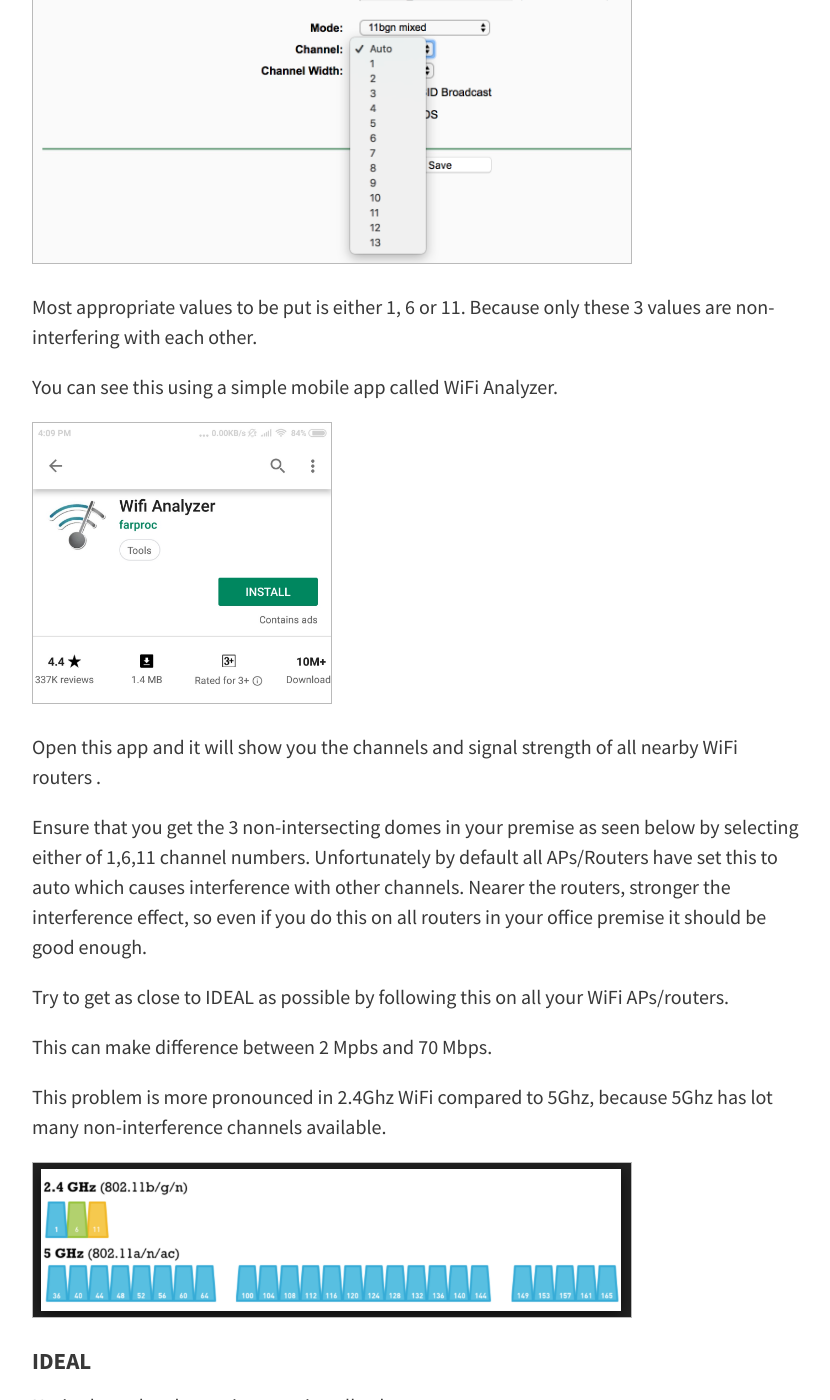
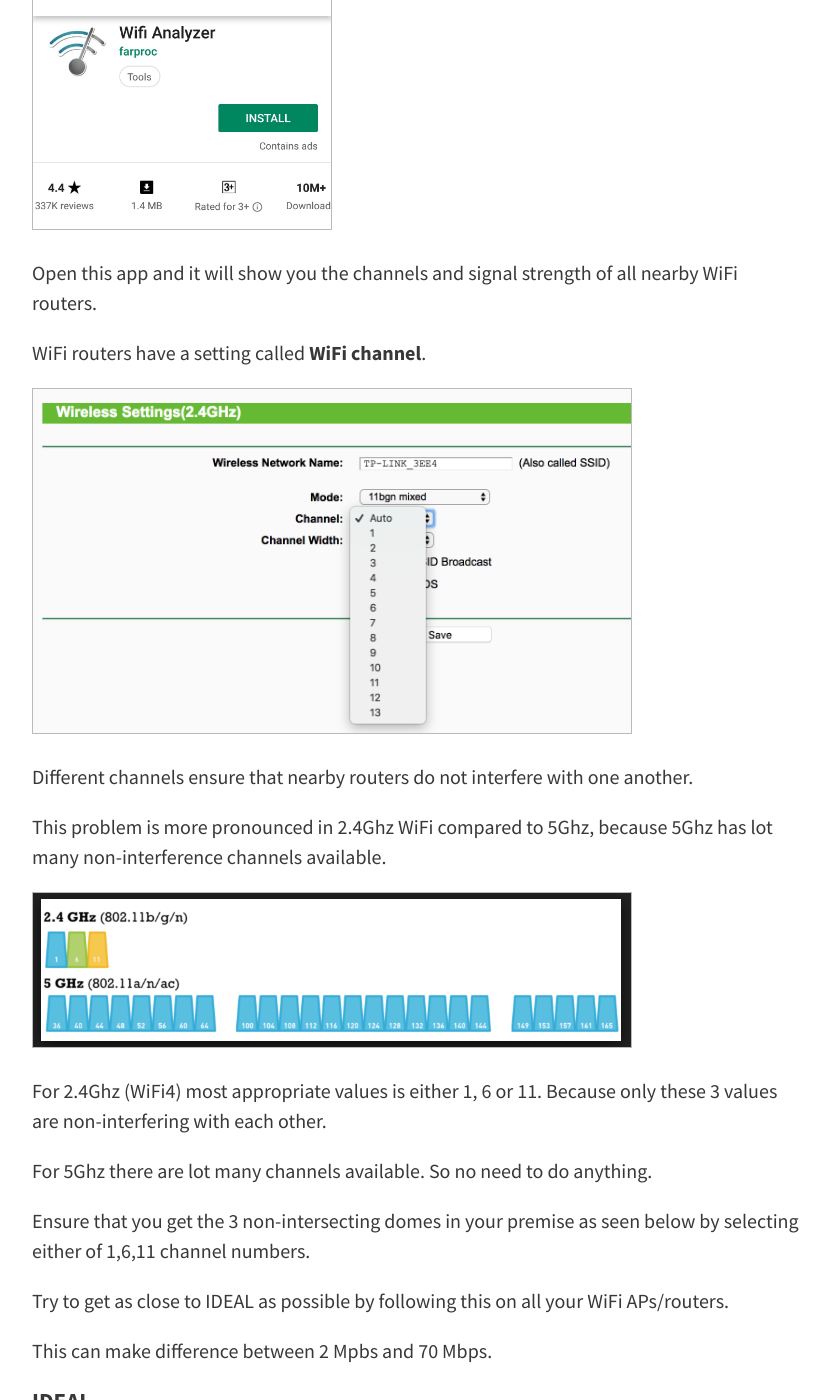
Before and after one commit to aura-website/aura-website.github.io, a Jekyll site: the page built from _posts/2019-01-06-most-speed-wifi.md, in a window 1280 px wide and 1400 px high, scrolled down 485 px. Shown: the whole window, without its empty margins (224-1054 px from the left). Built offline with Jekyll 4.4.1, drawn with Linux system fonts in a browser that asks for light colours; nearby versions of some CDN libraries; comment, search, counter and statistics services are not loaded; some of the changed text lies outside the part shown.

Commit message:
updated wifi channel blog

```diff
--- a/_posts/2019-01-06-most-speed-wifi.md
+++ b/_posts/2019-01-06-most-speed-wifi.md
@@ -4,27 +4,34 @@
 excerpt: Get the best speed by following these steps.
 ---
 
+Using a simple and free app called "WiFi Analyzer" you can tune your WiFi channel for better speed.
+
+<img src="/images/setup/wifi-analyzer.jpeg" style="width: 300px"><br/>
+
+Open this app and it will show you the channels and signal strength of all nearby WiFi routers.
+
+
 WiFi routers have a setting called **WiFi channel**.
 
 <img src="/images/setup/wifi-channel.png" style="width: 600px"><br/>
 
-Most appropriate values to be put is either 1, 6 or 11. Because only these 3 values are non-interfering with each other.
+Different channels ensure that nearby routers do not interfere with one another.
 
-You can see this using a simple mobile app called WiFi Analyzer.
+This problem is more pronounced in 2.4Ghz WiFi compared to 5Ghz, because 5Ghz has lot many non-interference channels available.
 
-<img src="/images/setup/wifi-analyzer.jpeg" style="width: 300px"><br/>
+<img src="/images/setup/5g-vs-2.4g.png" style="width: 600px"><br/>
 
-Open this app and it will show you the channels and signal strength of all nearby WiFi routers .
+For 2.4Ghz (WiFi4) most appropriate values is either 1, 6 or 11. Because only these 3 values are non-interfering with each other.
 
-Ensure that you get the 3 non-intersecting domes in your premise as seen below by selecting either of 1,6,11 channel numbers. Unfortunately by default all APs/Routers have set this to auto which causes interference with other channels. Nearer the routers, stronger the interference effect, so even if you do this on all routers in your office premise it should be good enough.
+For 5Ghz there are lot many channels available. So no need to do anything.
+
+
+Ensure that you get the 3 non-intersecting domes in your premise as seen below by selecting either of 1,6,11 channel numbers.
 
 Try to get as close to IDEAL as possible by following this on all your WiFi APs/routers.
 
 This can make difference between 2 Mpbs and 70 Mbps.
 
-This problem is more pronounced in 2.4Ghz WiFi compared to 5Ghz, because 5Ghz has lot many non-interference channels available.
-
-<img src="/images/setup/5g-vs-2.4g.png" style="width: 600px"><br/>
 
 #### IDEAL ####
 
```
